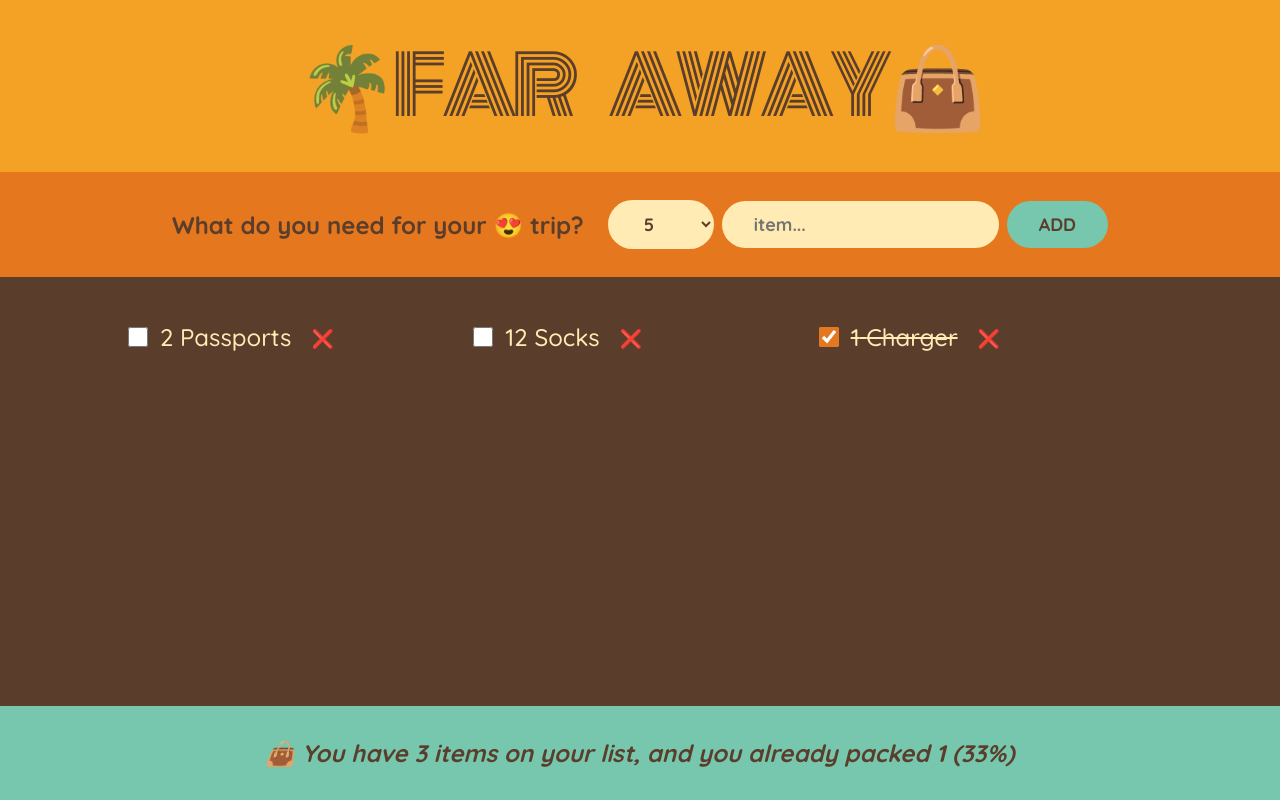
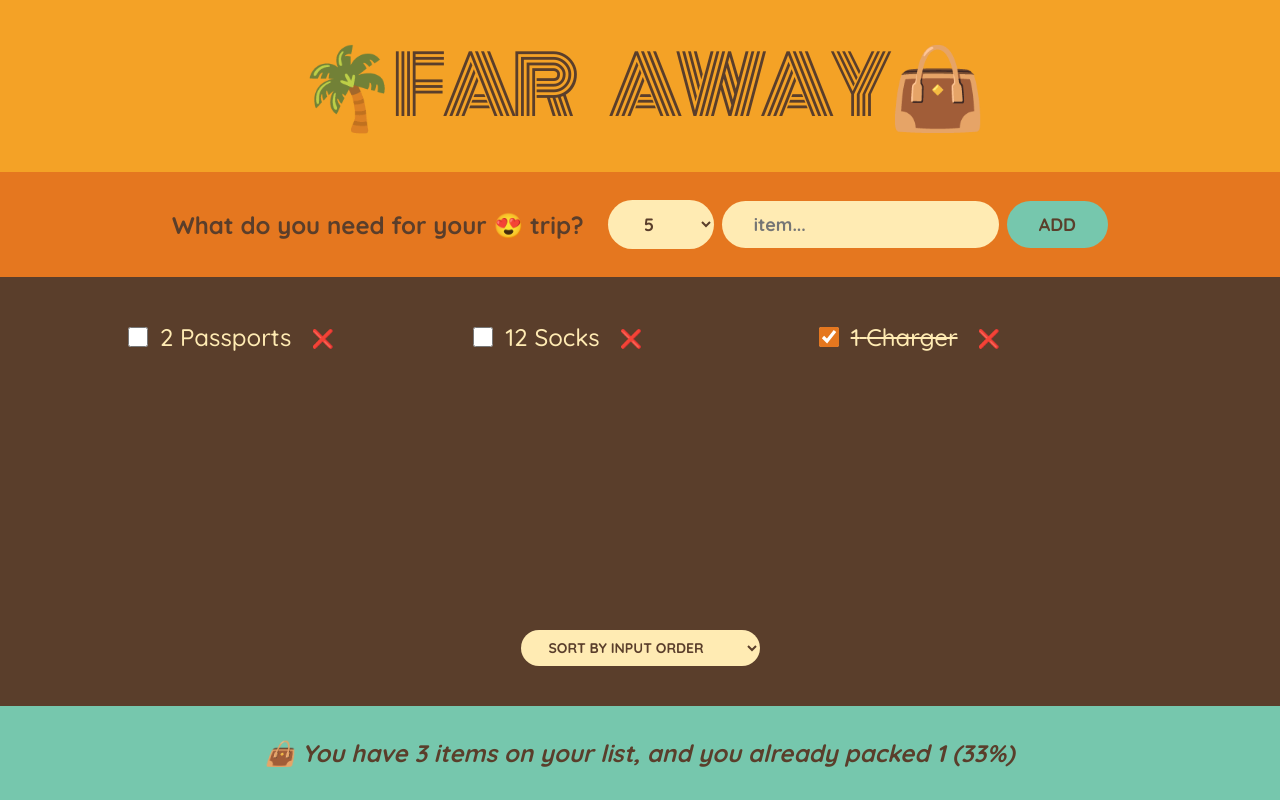
Before and after one commit to breakdaiz/faraway-app, a React (Create React App) app: page / in a window 1280 px wide. Built offline with nearby package versions, Linux system fonts and the light colour scheme.

Commit message:
create sortin feature

```diff
--- a/src/components/PackingList.jsx
+++ b/src/components/PackingList.jsx
@@ -1,10 +1,28 @@
-import React from "react";
+import React, { useState } from "react";
 
 const PackingList = ({ items, handleDeleteItems, handleToggleItem }) => {
+  const [sortBy, setSortBy] = useState("input");
+  let sortedItems;
+
+  if (sortBy === "input") sortedItems = items;
+  if (sortBy === "description")
+    sortedItems = items
+      .slice()
+      .sort((a, b) => a.description.localeCompare(b.description));
+  if (sortBy === "packed")
+    sortedItems = items
+      .slice()
+      .sort((a, b) => Number(a.packed) - Number(b.packed));
+
+  const handleSortBy = e => {
+    const selectedOption = e.target.value;
+    setSortBy(selectedOption);
+  };
+
   return (
     <div className='list'>
       <ul>
-        {items.map(item => (
+        {sortedItems.map(item => (
           <li key={item.id}>
             <input
               type='checkbox'
@@ -18,6 +36,18 @@
           </li>
         ))}
       </ul>
+      <div className='actions'>
+        <select
+          onChange={e => {
+            handleSortBy(e);
+          }}
+          value={sortBy}
+        >
+          <option value='input'> Sort by input order</option>
+          <option value='description'> Sort by description</option>
+          <option value='packed'> Sort by packed status</option>
+        </select>
+      </div>
     </div>
   );
 };
```
